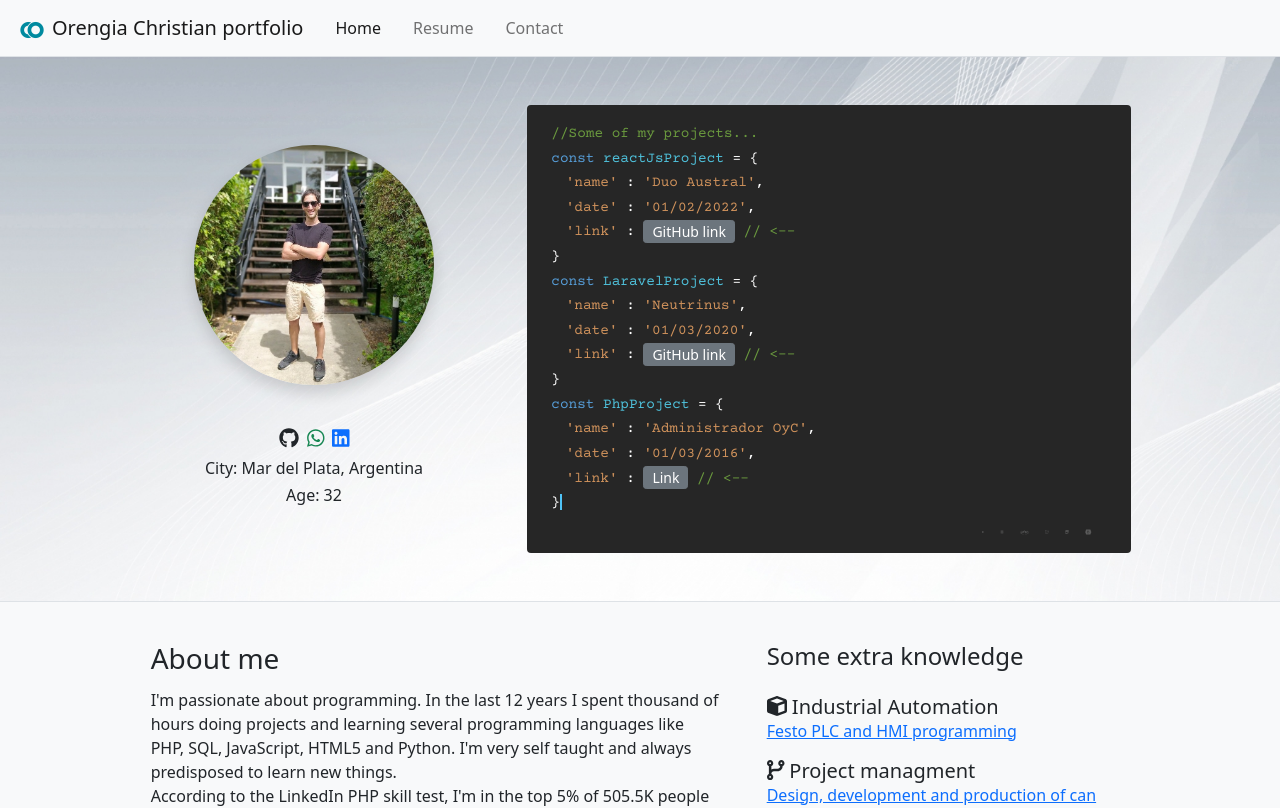
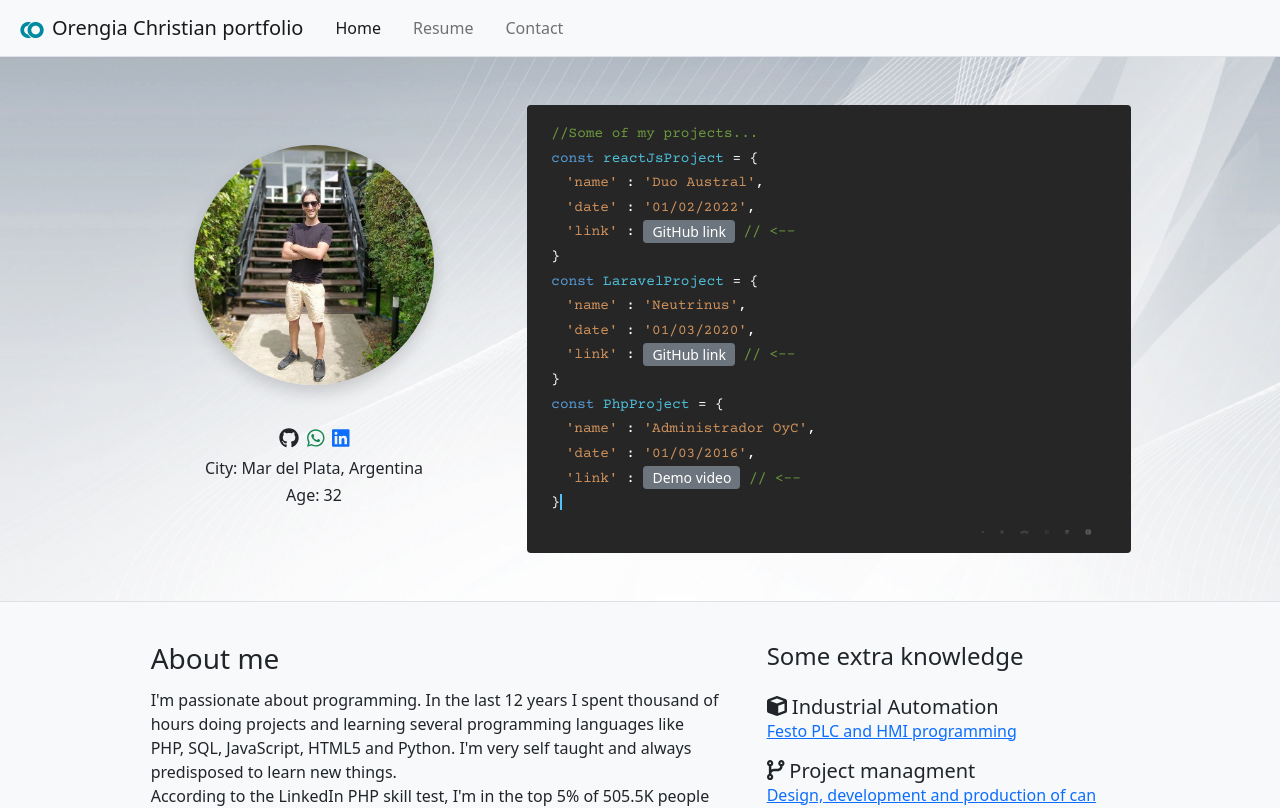
Before and after one commit to mxchristian17/portfolio, a React (Create React App) app: page / in a window 1280 px wide. Shown: the top 808 px of the page. Built offline with nearby package versions, Linux system fonts and the light colour scheme.

Commit message:
php demo video updated

```diff
--- a/src/Components/Console/Console.js
+++ b/src/Components/Console/Console.js
@@ -40,7 +40,7 @@ const Console = () => {
         <Symbol text="= { " /><br />
         &emsp;<Text text="'name' " /><Symbol text=": " /><Text text="'Administrador OyC'" /><Symbol text="," /><br />
         &emsp;<Text text="'date' " /><Symbol text=": " /><Text text="'01/03/2016'" /><Symbol text="," /><br />
-        &emsp;<Text text="'link' " /><Symbol text=": " /><Link to="/projects/Administrador%20OyC" className="btn btn-sm btn-secondary py-0 text-decoration-none">Link</Link><Comment text=" // <--" /><br />
+        &emsp;<Text text="'link' " /><Symbol text=": " /><a className="btn btn-sm btn-secondary py-0 text-decoration-none" rel="noreferrer" href="https://drive.google.com/file/d/1D5VTahGoNpqYwlt7NwE_EcpfxFOeXQcG/view?usp=sharing" target="_blank">Demo video</a><Comment text=" // <--" /><br />
         <Symbol text="}" />
         <div className="cursor"></div>
 
```
